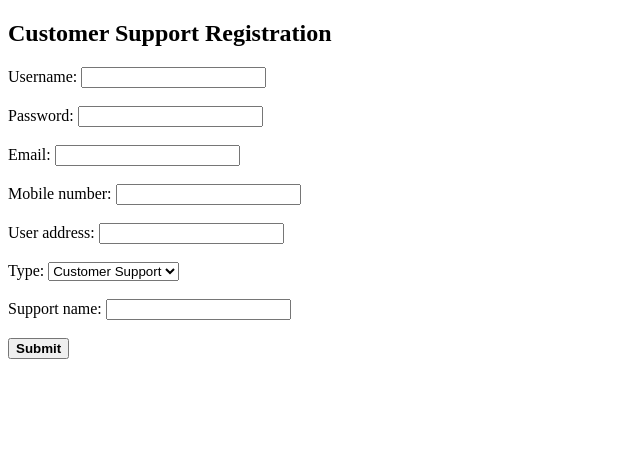
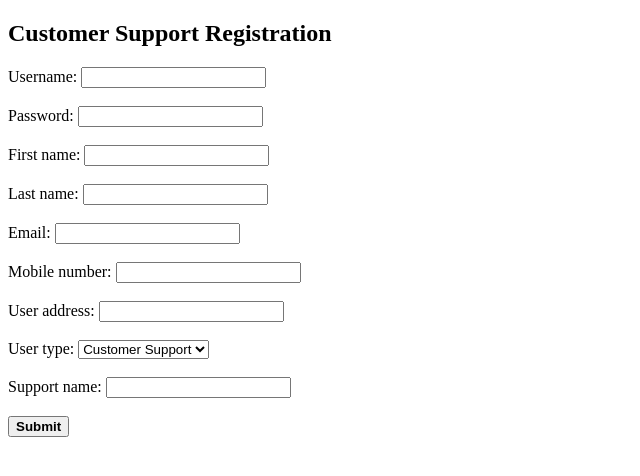
Before and after one commit to ritchelmendaros/e-commerce, a Django app: page /Ticket/customer-support-registration/ in a window 1280 px wide. Shown: the top 476 px of the page, without its empty margins (0-640 px from the left). Run offline with Django 4.2, Linux system fonts and the light colour scheme.

Commit message:
modified customersupport registration

```diff
--- a/Account/models.py
+++ b/Account/models.py
@@ -56,7 +56,7 @@ class Courier(User):
 
 class CustomerSupport(User):
     support_name = models.CharField(max_length=50)
-    ticket_id = models.ForeignKey(CustomerTicket, on_delete=models.CASCADE, null=True)
+    ticket_id = models.ForeignKey(CustomerTicket, models.SET_NULL, null=True)
 
     class Meta:
         verbose_name = 'Customer Support'
--- a/Ticket/forms.py
+++ b/Ticket/forms.py
@@ -6,12 +6,14 @@ from Account.models import CustomerSupport, User
 class CustomerSupportFormReg(ModelForm):
     username = forms.CharField(widget=forms.TextInput)
     password = forms.CharField(widget=forms.PasswordInput)
+    first_name = forms.CharField(widget=forms.TextInput)
+    last_name = forms.CharField(widget=forms.TextInput)
     email = forms.EmailField(widget=forms.EmailInput)
     mobile_number = forms.CharField(widget=forms.TextInput)
     user_address = forms.CharField(widget=forms.TextInput)
-    type = forms.ChoiceField(choices=User.type_choices)
+    user_type = forms.ChoiceField(choices=User.type_choices)
     support_name = forms.CharField(widget=forms.TextInput)
 
     class Meta:
         model = CustomerSupport
-        fields = ['user_id', 'username', 'password', 'email', 'mobile_number', 'user_address', 'type', 'support_name']
+        fields = ['user_id', 'username', 'password', 'first_name', 'last_name', 'email', 'mobile_number', 'user_address', 'user_type', 'support_name']
--- a/Ticket/models.py
+++ b/Ticket/models.py
@@ -4,7 +4,6 @@ from django.db import models
 class CustomerTicket(models.Model):
     ticket_id = models.BigAutoField(primary_key=True)
     user_id = models.ForeignKey('Account.CustomerSupport', on_delete=models.CASCADE)
-    ticket_category_id = models.ForeignKey('TicketCategory', on_delete=models.CASCADE)
     ticket_description = models.CharField(max_length=100)
     ticket_date = models.DateField()
     issue_choices = [
@@ -19,3 +18,6 @@ class TicketCategory(models.Model):
     ticket_category_id = models.BigAutoField(primary_key=True)
     ticket_id = models.ForeignKey(CustomerTicket, on_delete=models.CASCADE)
     category_name = models.CharField(max_length=50)
+
+    class Meta:
+        verbose_name_plural = 'Ticket category'
--- a/Ticket/templates/ticket_registration.html
+++ b/Ticket/templates/ticket_registration.html
@@ -12,13 +12,17 @@
         <br><br>
         {{ form.password.label_tag }} {{ form.password }}
         <br><br>
+        {{ form.first_name.label_tag }} {{ form.first_name }}
+        <br><br>
+        {{ form.last_name.label_tag }} {{ form.last_name }}
+        <br><br>
         {{ form.email.label_tag }} {{ form.email }}
         <br><br>
         {{ form.mobile_number.label_tag }} {{ form.mobile_number }}
         <br><br>
         {{ form.user_address.label_tag }} {{ form.user_address }}
         <br><br>
-        {{ form.type.label_tag }} {{ form.type }}
+        {{ form.user_type.label_tag }} {{ form.user_type }}
         <br><br>
         {{ form.support_name.label_tag }} {{ form.support_name }}
         <br><br>
```
Also changed, not shown: Account/migrations/0008_alter_customersupport_ticket_id.py (added), Ticket/migrations/0002_alter_ticketcategory_options_and_more.py (added).
